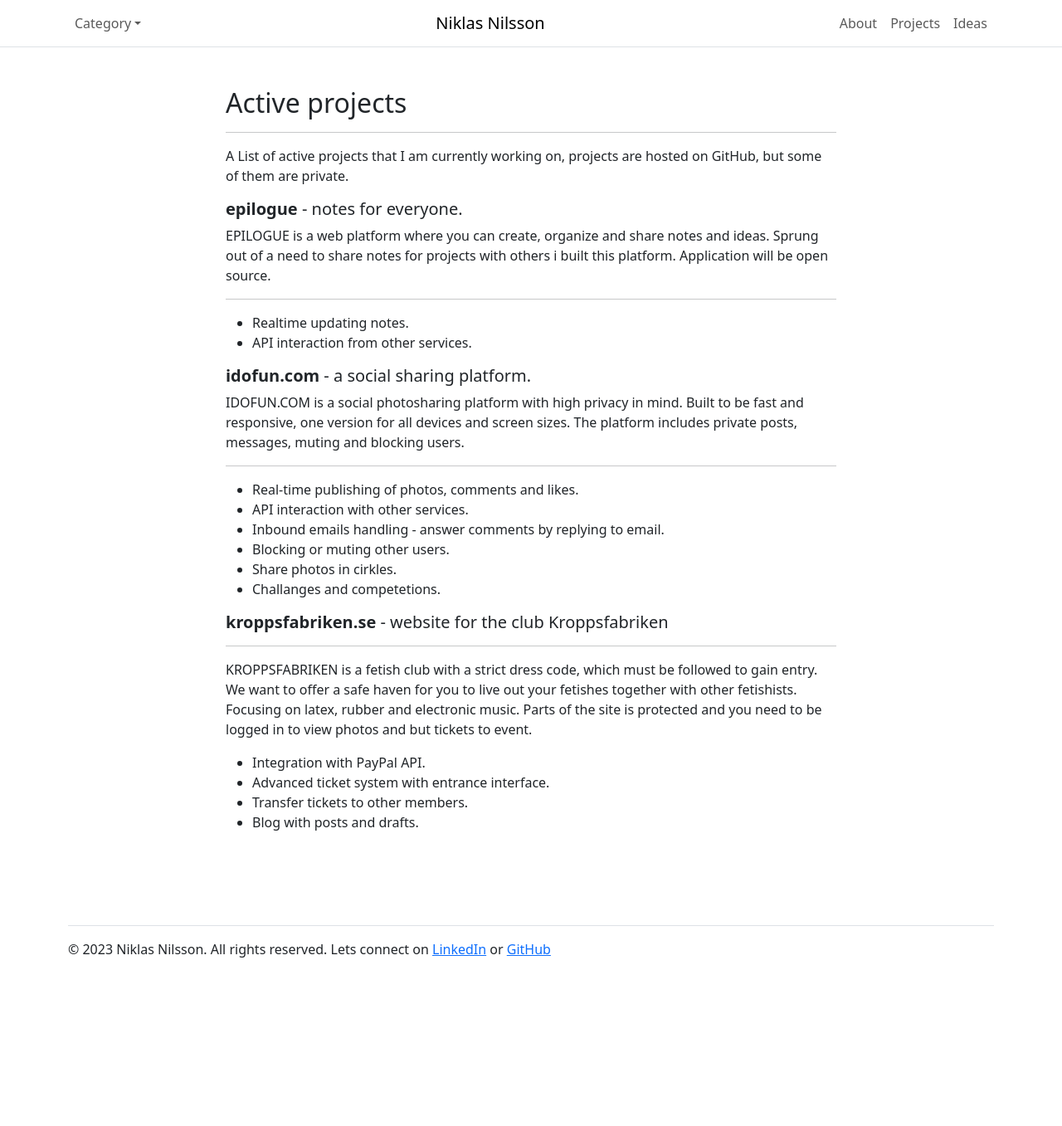
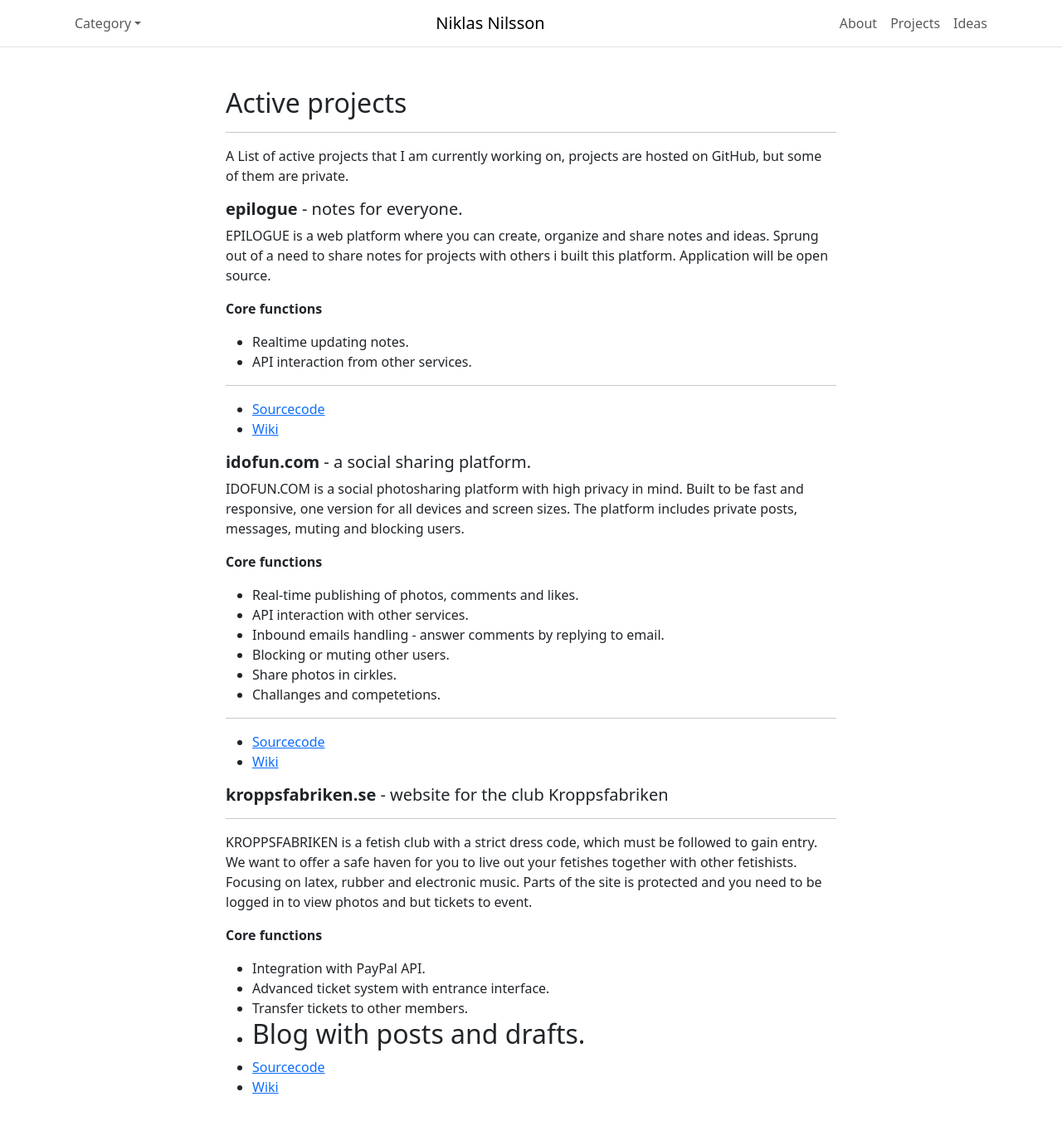
Before and after one commit to niklasnson/0x68k.github.io, a Jekyll site: the page built from projects.markdown, in a window 1280 px wide and 1400 px high. Shown: the top 1357 px of the window at 83% size. Built offline with Jekyll 4.4.1, drawn with Linux system fonts in a browser that asks for light colours.

Commit message:
Updated projects page

```diff
--- a/projects.markdown
+++ b/projects.markdown
@@ -8,16 +8,19 @@
 ##### **epilogue** - notes for everyone.
 EPILOGUE is a web platform where you can create, organize and share notes and ideas. Sprung out of a need to share notes for projects with others i built this platform. Application will be open source.
 
----
+**Core functions**
 * Realtime updating notes.
 * API interaction from other services.
 
+---
+* [Sourcecode](https://github.com/niklasnson/epilogue.rb)
+* [Wiki](https://github.com/niklasnson/epilogue.rb/wiki)
 
 
 ##### **idofun.com** - a social sharing platform.
 IDOFUN.COM is a social photosharing platform with high privacy in mind. Built to be fast and responsive, one version for all devices and screen sizes. The platform includes private posts, messages, muting and blocking users.
 
- ---
+ **Core functions**
 
 * Real-time publishing of photos, comments and likes.
 * API interaction with other services.
@@ -26,12 +29,21 @@
 * Share photos in cirkles.
 * Challanges and competetions.
 
+---
+* [Sourcecode](https://github.com/niklasnson/idofun.com)
+* [Wiki](https://github.com/niklasnson/idofun.com/wiki)
+
 ##### **kroppsfabriken.se** - website for the club Kroppsfabriken
 
  ---
  KROPPSFABRIKEN is a fetish club with a strict dress code, which must be followed to gain entry. We want to offer a safe haven for you to live out your fetishes together with other fetishists. Focusing on latex, rubber and electronic music. Parts of the site is protected and you need to be logged in to view photos and but tickets to event.
 
+ **Core functions**
+
 * Integration with PayPal API.
 * Advanced ticket system with entrance interface.
 * Transfer tickets to other members.
 * Blog with posts and drafts.
+---
+* [Sourcecode](https://github.com/niklasnson/nemesis-on-rails)
+* [Wiki](https://github.com/niklasnson/nemesis-on-rails/wiki)
```
